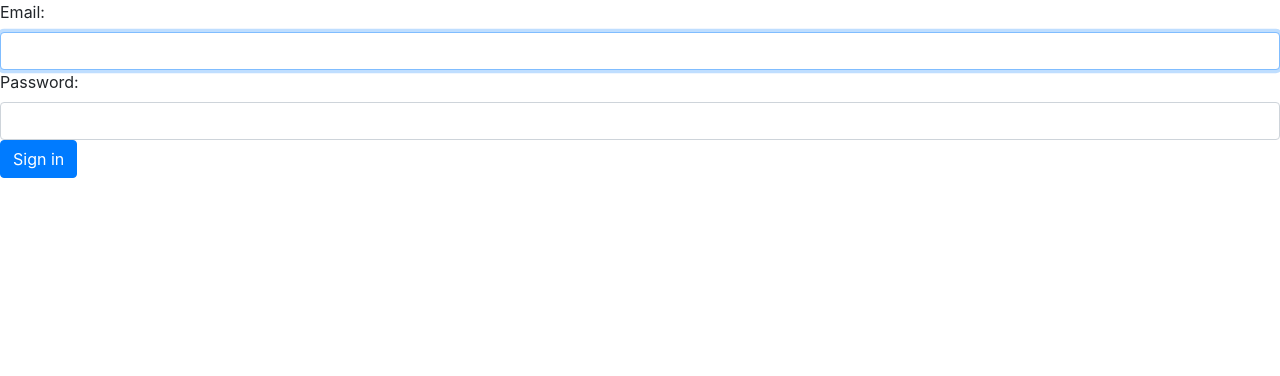
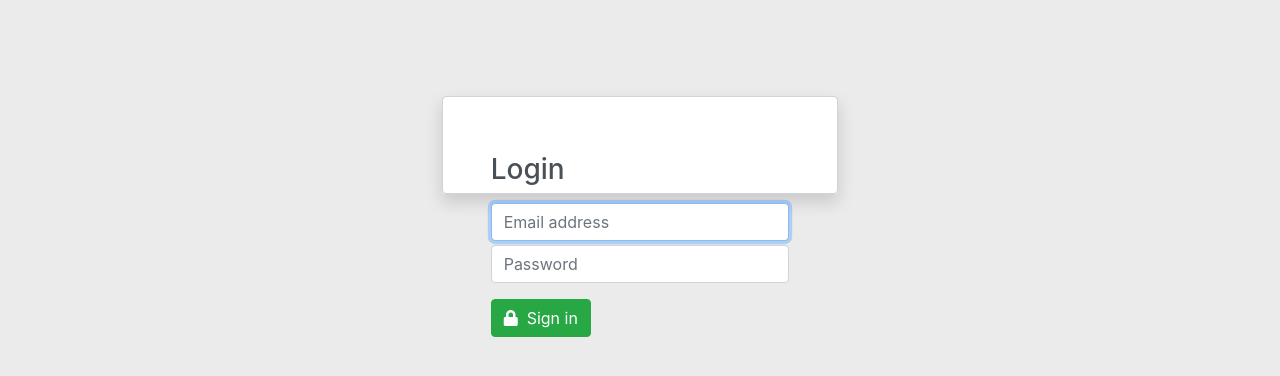
Before and after one commit to YaWK/yawk.symfony, a Symfony app: template templates/security/login.html.twig in a window 1280 px wide. Shown: the top 376 px of the page. Run offline with Twig, Linux system fonts and the light colour scheme; the template is opened without the code that fills it, so the values that code supplies are empty; some libraries are stand-ins or nearby versions.

Commit message:
#3 improve backend login box

```diff
--- a/src/Controller/SecurityController.php
+++ b/src/Controller/SecurityController.php
@@ -20,8 +20,11 @@ class SecurityController extends AbstractController
         $error = $authenticationUtils->getLastAuthenticationError();
         $lastUsername = $authenticationUtils->getLastUsername();
 
+        $host = $_SERVER['HTTP_HOST'];
+
         return $this->render('security/login.html.twig', [
             'last_username' => $lastUsername,
+            'host' => $host,
             'error' => $error
         ]);
     }
--- a/templates/security/login.html.twig
+++ b/templates/security/login.html.twig
@@ -3,19 +3,37 @@
 {% block title %}Log in!{% endblock %}
 
 {% block body %}
-    <form method="post">
-        {% if error %}
-            <div class="alert alert-danger">{{ error.messageKey|trans(error.messageData, 'security') }}</div>
-        {% endif %}
+    <style>body{ background-color: #ebebeb; } </style>
+    <script>
+        $(document).ready(function(){
+            $('.alert').delay(3000).fadeOut();
+        });
+    </script>
+    <div class="container-fluid mt-5">
+        <div class="row">
+            <div class="col-md-4"></div>
+            <div class="col-md-4">
+                <div class="shadow mt-lg-5" style="margin-top: 3em;">
+                    <form method="post" class="form-control p-5">
+                        <h1><small>{{ host }}</small></h1>
+                        <h2 class="h3 mb-3 fw-normal">Login</h2>
+                    {% if error %}
+                        <div class="alert alert-danger">{{ error.messageKey|trans(error.messageData, 'security') }}</div>
+                    {% endif %}
 
-        <label for="inputEmail">Email:</label>
-        <input type="email" value="{{ last_username }}" name="email" id="inputEmail" class="form-control" required autofocus>
+                    <!-- <label for="inputEmail">Email:</label> -->
+                    <input type="email" value="{{ last_username }}" placeholder="Email address" name="email" id="inputEmail" class="form-control" required autofocus>
+                    <!-- <label for="inputPassword">Password:</label> -->
+                    <input type="password" name="password" id="inputPassword" placeholder="Password" class="form-control mt-1" required>
 
-        <label for="inputPassword">Password:</label>
-        <input type="password" name="password" id="inputPassword" class="form-control" required>
+                    <input type="hidden" name="_csrf_token" value="{{ csrf_token('authenticate') }}">
 
-        <input type="hidden" name="_csrf_token" value="{{ csrf_token('authenticate') }}">
+                    <button type="submit" class="btn btn-success mt-3 mb-3"><i class="fas fa-lock"></i> &nbsp;Sign in</button>
+                </form>
+                </div>
+            </div>
+            <div class="col-md-4"></div>
+        </div>
+    </div>
 
-        <button type="submit" class="btn btn-primary">Sign in</button>
-    </form>
 {% endblock %}
```
